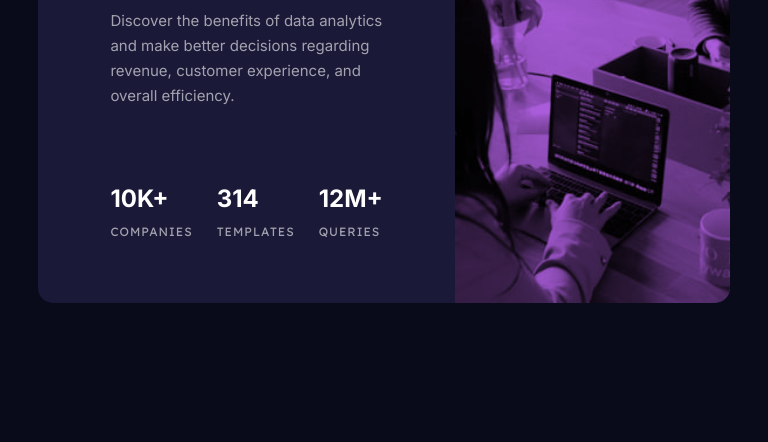
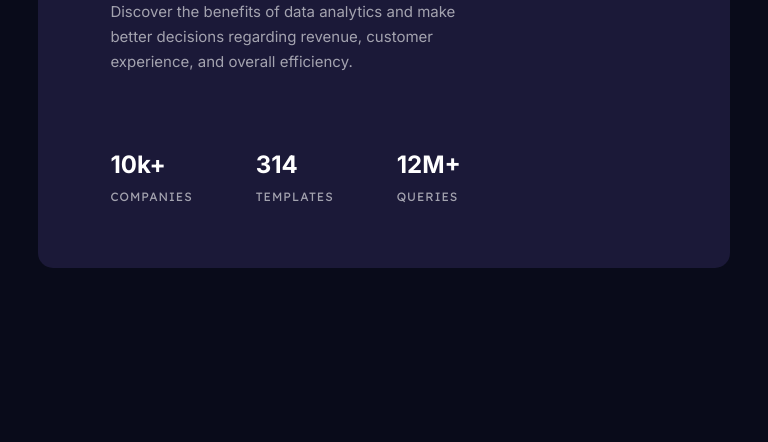
Before and after one commit to oanh-hth/FMS-Stats-Preview-Card-Component, a plain HTML site: page index.html in a window 768 px wide. Shown: the part 358-800 px from the top of the page. Drawn offline with Linux system fonts and the light colour scheme.

Commit message:
modify padding and gap

```diff
--- a/index.html
+++ b/index.html
@@ -19,7 +19,7 @@
       <ul>
         <li>10k+ <span>companies</span></li>
         <li>314 <span>templates</span></li>
-        <li>12m+ <span>queries</span></li>
+        <li>12M+ <span>queries</span></li>
       </ul>
     </div>
     <picture class="card__img">
--- a/style.css
+++ b/style.css
@@ -96,7 +96,6 @@ li {
     font-weight: 700;
     color: var(--color-white);
     line-height: 1.6;
-    text-transform: uppercase;
     font-size: 1.5rem;
 }
 
@@ -132,7 +131,7 @@ li span {
     }
 
     .card__info {
-        padding: 4.4rem 4.5rem 3.69rem;
+        padding: 4.4rem 6.81rem 3.69rem 4.5rem;
         text-align: left;
         width: 35.375rem;
         line-height: 1.6;
@@ -148,7 +147,13 @@ li span {
 
     ul {
         flex-direction: row;
-        justify-content: space-between;
+        gap: 3.94rem;
     }
 
 }
+
+@media screen and (min-width: 700px) and (max-width: 800px) {
+    img {
+        display: none;
+    }
+}
```
